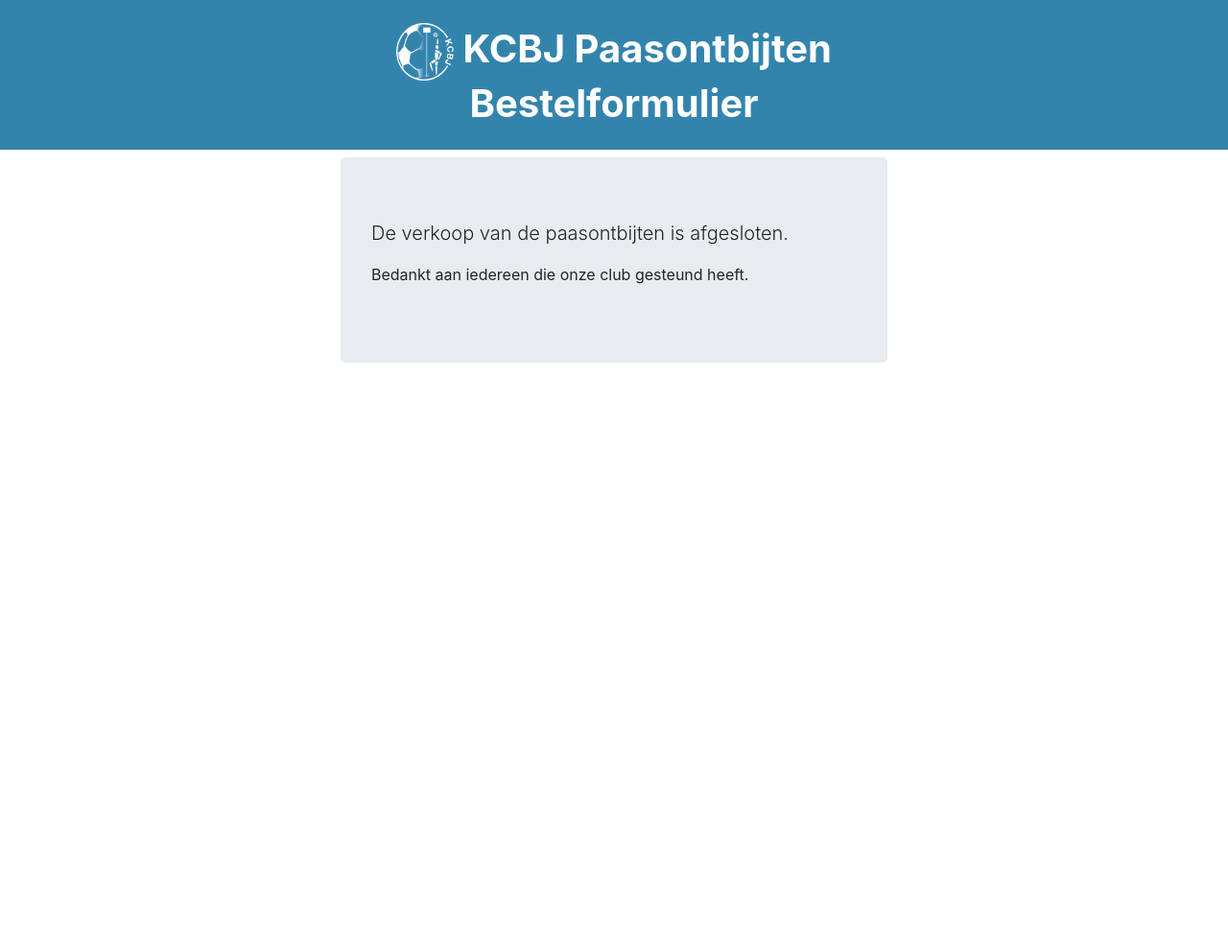
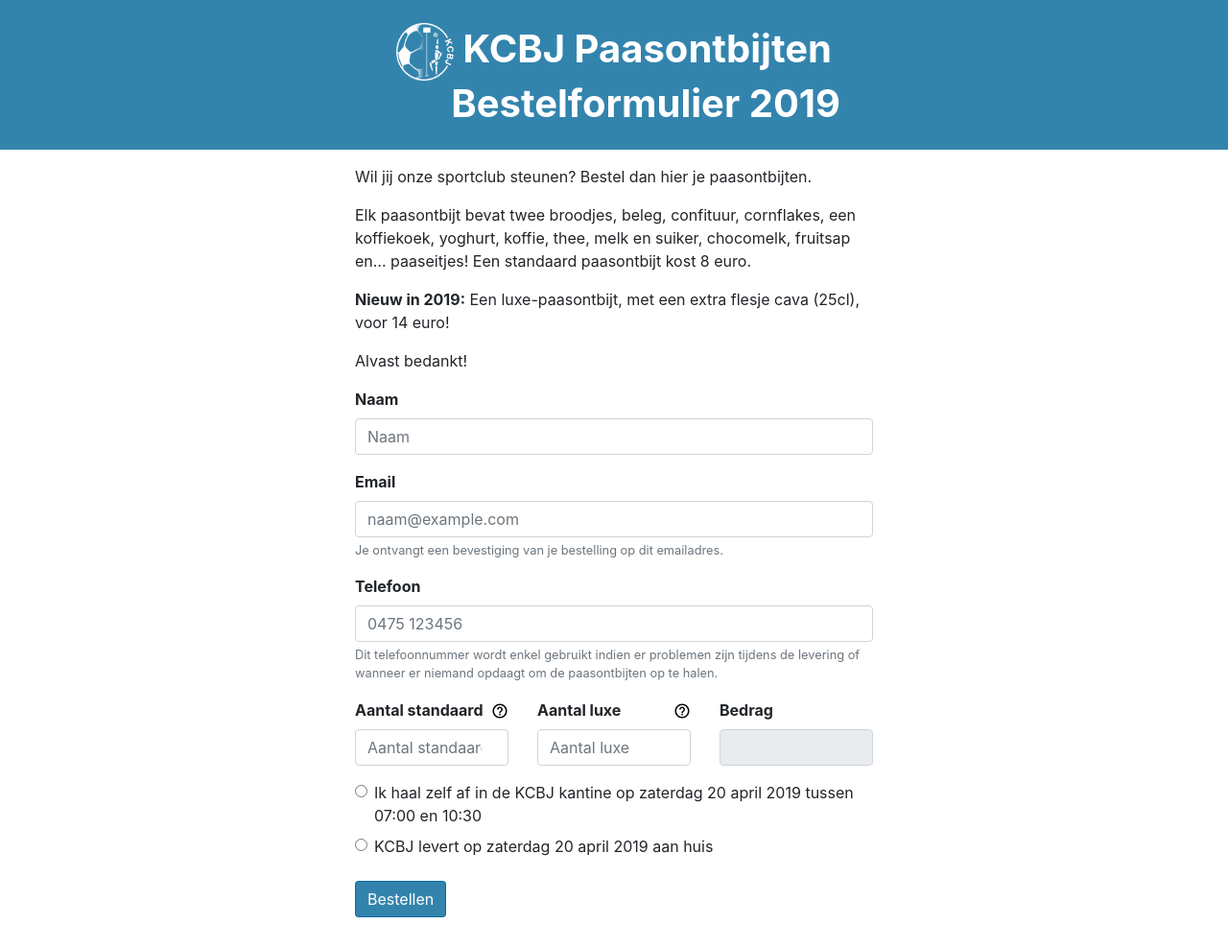
Before and after one commit to kcbj/kcbj.github.io, a Jekyll site: the page pasen/index.html, which Jekyll copies as it is, in a window 1280 px wide. Shown: the whole page at 96% size. Built offline with Jekyll 4.4.1, drawn with Linux system fonts in a browser that asks for light colours; before the commit the page ends 900 px from its top, so only the background shows below that.

Commit message:
Enabled Paasontbijten 2019

```diff
--- a/index.html
+++ b/index.html
@@ -25,6 +25,7 @@
     <h1>Welkom bij korfbalclub KCBJ</h1>
     <h2>KCBJ is een korfbalclub uit Betekom met meer dan 200 actieve leden</h2>
     <div class="buttons">
+      <a class="button more new" style ="text-align: center" href="/pasen">Bestel<br>paasontbijten</a>
       <a class="button more new" style ="text-align: center" href="/korfbalweek">Korfbalweek<br>Zomer 2019</a>
       <a class="button more new" style ="text-align: center" href="/30jaar"><br><img src="/images/logo/kcbj_logo_30jaar_white.png" style="max-height: 120px;max-width: 120px;" title="30 jaar KCBJ"/><br>Veldfinales Jeugd</a>
     </div>
--- a/pasen/index.css
+++ b/pasen/index.css
@@ -33,6 +33,10 @@
   font-weight: bold;
 }
 
+a.help {
+  float: right;
+}
+
 label {
   font-weight: bold;
 }
@@ -49,3 +53,16 @@
 #result-mededeling {
   font-family: monospace;
 }
+
+#inhoud td, #inhoud th {
+  padding: 6px;
+  text-align: center;
+}
+
+#inhoud td:first-child {
+  text-align: left;
+}
+
+#inhoud tr:nth-child(even) {
+  background-color: #f2f2f2;
+}
--- a/pasen/index.html
+++ b/pasen/index.html
@@ -24,27 +24,22 @@
 </head>
 <body>
 
-  <h1><img id="logo" src="logo-white.png"/> KCBJ Paasontbijten<br>Bestelformulier</h1>
+  <h1><img id="logo" src="logo-white.png"/> KCBJ Paasontbijten<br>&nbsp;&nbsp;&nbsp;&nbsp;&nbsp;&nbsp;&nbsp;Bestelformulier 2019</h1>
   <div class="container">
-    <div class="row justify-content-center">
-      <div class="col col-md-8 col-lg-6 jumbotron">
-        <p class="lead">
-          De verkoop van de paasontbijten is afgesloten.
-        </p>
-        <p class="">
-          Bedankt aan iedereen die onze club gesteund heeft.
-        </p>
-      </div>
-    </div>
-    <!--
     <div class="row justify-content-center" id="form">
       <form class="col col-md-8 col-lg-6">
 
         <div class="row">
           <div class="col">
             <p>
-              Wil jij onze sportclub steunen? Bestel dan hier je paasontbijten. Elk paasontbijt bevat twee broodjes, beleg, confituur, cornflakes, een koffiekoek, yoghurt, koffie, thee, melk en suiker, chocomelk, fruitsap en… paaseitjes!
-              Eén paasontbijt kost 8 euro.
+              Wil jij onze sportclub steunen? Bestel dan hier je paasontbijten.
+            </p>
+            <p>
+              Elk paasontbijt bevat twee broodjes, beleg, confituur, cornflakes, een koffiekoek, yoghurt, koffie, thee, melk en suiker, chocomelk, fruitsap en… paaseitjes!
+              Een standaard paasontbijt kost 8 euro.
+            </p>
+            <p>
+              <b>Nieuw in 2019:</b> Een luxe-paasontbijt, met een extra flesje cava (25cl), voor 14 euro!
             </p>
             <p>
               Alvast bedankt!
@@ -81,8 +76,14 @@
 
         <div class="form-group row align-items-end">
           <div class="col">
-            <label for="name">Aantal paasontbijten</label>
-            <input type="number" class="form-control " id="aantal" placeholder="Aantal" min="1" max="20" required>
+            <label for="aantal">Aantal standaard</label>
+            <a class="help" href="" data-toggle="modal" data-target="#inhoud"><img src="help.png" title="Meer info" alt="Meer info"/></a>
+            <input type="number" class="form-control" id="aantal" placeholder="Aantal standaard" min="0" max="20" required>
+          </div>
+          <div class="col">
+            <label for="aantal_luxe">Aantal luxe</label>
+            <a class="help" href="" data-toggle="modal" data-target="#inhoud"><img src="help.png" title="Meer info" alt="Meer info"/></a>
+            <input type="number" class="form-control" id="aantal_luxe" placeholder="Aantal luxe" min="0" max="20" required>
           </div>
           <div class="col">
             <label for="total">Bedrag</label>
@@ -95,13 +96,13 @@
             <div class="form-check">
               <input class="form-check-input" type="radio" name="transport" id="transportAfhalen" value="afhalen" required>
               <label class="form-check-label" for="transportAfhalen">
-                Ik haal zelf af in de KCBJ kantine op zaterdag 31 maart tussen 07:00 en 10:30
+                Ik haal zelf af in de KCBJ kantine op zaterdag 20 april 2019 tussen 07:00 en 10:30
               </label>
             </div>
             <div class="form-check">
               <input class="form-check-input" type="radio" name="transport" id="transportLeveren" value="leveren" required>
               <label class="form-check-label" for="transportLeveren">
-                KCBJ levert op zaterdag 31 maart aan huis
+                KCBJ levert op zaterdag 20 april 2019 aan huis
               </label>
             </div>
           </div>
@@ -128,7 +129,7 @@
 
           <fieldset class="form-group row">
             <div class="col-sm">
-              <label for="time">Uur van levering</label>
+              <label>Uur van levering</label>
               <div class="form-check">
                 <input class="form-check-input" type="radio" name="time" id="time7" value="07:00" required>
                 <label class="form-check-label" for="time7">
@@ -195,6 +196,18 @@
 
       </form>
     </div>
+
+    <!--
+    <div class="row justify-content-center">
+      <div class="col col-md-8 col-lg-6 jumbotron">
+        <p class="lead">
+          De verkoop van de paasontbijten is afgesloten.
+        </p>
+        <p class="">
+          Bedankt aan iedereen die onze club gesteund heeft.
+        </p>
+      </div>
+    </div>
     -->
 
     <div class="row justify-content-center" id="result-success" style="display:none;">
@@ -233,6 +246,95 @@
       </div>
     </div> <!-- Container -->
 
+    <div id="inhoud" class="modal" tabindex="-1" role="dialog">
+      <div class="modal-dialog" role="document">
+        <div class="modal-content">
+          <div class="modal-header">
+            <h5 class="modal-title">Inhoud paasontbijt</h5>
+            <button type="button" class="close" data-dismiss="modal" aria-label="Close">
+              <span aria-hidden="true">&times;</span>
+            </button>
+          </div>
+          <div class="modal-body">
+            <table>
+              <thead>
+                <tr>
+                  <th></th>
+                  <th>Standaard</th>
+                  <th>Luxe</th>
+                </tr>
+              </thead>
+              <tbody>
+                <tr>
+                  <td>Cornflakes</td>
+                  <td>✓</td>
+                  <td>✓</td>
+                </tr>
+                <tr>
+                  <td>Koffiekoek</td>
+                  <td>✓</td>
+                  <td>✓</td>
+                </tr>
+                <tr>
+                  <td>2 broodjes</td>
+                  <td>✓</td>
+                  <td>✓</td>
+                </tr>
+                <tr>
+                  <td>Beleg (hesp en kaas)</td>
+                  <td>✓</td>
+                  <td>✓</td>
+                </tr>
+                <tr>
+                  <td>Confituur</td>
+                  <td>✓</td>
+                  <td>✓</td>
+                </tr>
+                <tr>
+                  <td>boter</td>
+                  <td>✓</td>
+                  <td>✓</td>
+                </tr>
+                <tr>
+                  <td>Yoghurt</td>
+                  <td>✓</td>
+                  <td>✓</td>
+                </tr>
+                <tr>
+                  <td>Paasei</td>
+                  <td>✓</td>
+                  <td>✓</td>
+                </tr>
+                <tr>
+                  <td>Koffie, thee, melk en suiker</td>
+                  <td>✓</td>
+                  <td>✓</td>
+                </tr>
+                <tr>
+                  <td>Chocomelk</td>
+                  <td>✓</td>
+                  <td>✓</td>
+                </tr>
+                <tr>
+                  <td>Fruitsap</td>
+                  <td>✓</td>
+                  <td>✓</td>
+                </tr>
+                <tr>
+                  <td>Flesje cava (25cl)</td>
+                  <td></td>
+                  <td>✓</td>
+                </tr>
+              </tbody>
+            </table>
+          </div>
+          <div class="modal-footer">
+            <button type="button" class="btn btn-secondary" data-dismiss="modal">Sluiten</button>
+          </div>
+        </div>
+      </div>
+    </div> <!-- Container -->
+
     <!-- Optional JavaScript -->
     <!-- jQuery first, then Popper.js, then Bootstrap JS -->
     <script src="https://code.jquery.com/jquery-3.3.1.min.js"></script>
--- a/pasen/index.js
+++ b/pasen/index.js
@@ -1,5 +1,6 @@
 var kcbj = {
 	price: 8,
+	priceLuxe: 14,
 	distanceLimit: 6000,
 	distancePerOrder: 250,
 	errorGeneral: 'Er ging iets fout. Probeer later nog eens.',
@@ -77,7 +78,9 @@
 		name: $('#name').val(),
 		tel: $('#tel').val(),
 		email: $('#email').val(),
-		aantal: $('#aantal').val()
+		aantal: $('#aantal').val(),
+		aantal_luxe: $('#aantal_luxe').val(),
+		total: calculateTotal()
 	}
 	if(isAfhaal()){
 		order.time = "Afhaal";
@@ -101,12 +104,18 @@
 	$("#form").hide();
 	$("#result-success").show();
 	$("#result-email").text(response.order.email);
-	$("#result-bedrag").text((response.order.aantal * kcbj.price) + " euro");
+	$("#result-bedrag").text((response.order.aantal * kcbj.price) + (response.order.aantal_luxe * kcbj.priceLuxe) + " euro");
 	$("#result-mededeling").text(response.order.ogm);
 }
 
 function errorCallback(response) {
 	showError(kcbj.errorGeneral);
+}
+
+function calculateTotal() {
+	amount = (kcbj.price * $('#aantal').val());
+	amountLuxe = (kcbj.priceLuxe * $('#aantal_luxe').val());
+	return amount + amountLuxe;
 }
 
 $(document).ready(
@@ -118,8 +127,11 @@
 			event.preventDefault();
 			event.stopPropagation();
 		});
-		$('#aantal').change(function() {
-			$('#total').attr('value', (kcbj.price * $('#aantal').val()) + " euro")
+		$("input[type=number]").bind('keyup input change', function() {
+			$('#total').attr('value',  calculateTotal() + " euro")
+		});
+		$("input[type=number]").bind('keyup input change', function() {
+			$('#total').attr('value',  calculateTotal() + " euro")
 		});
 		$('input[type=radio][name=transport]').change(function() {
 			if($(this).val() == "leveren") {
```
Also changed, not shown: pasen/help.png (added), 1 other file.
